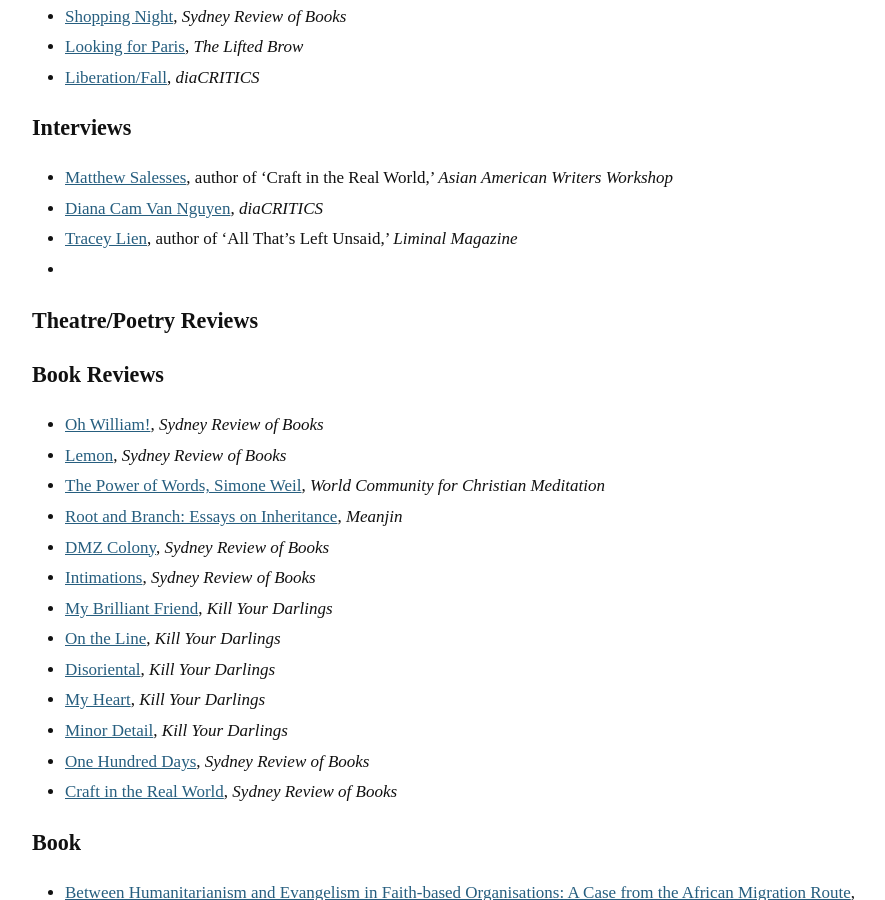
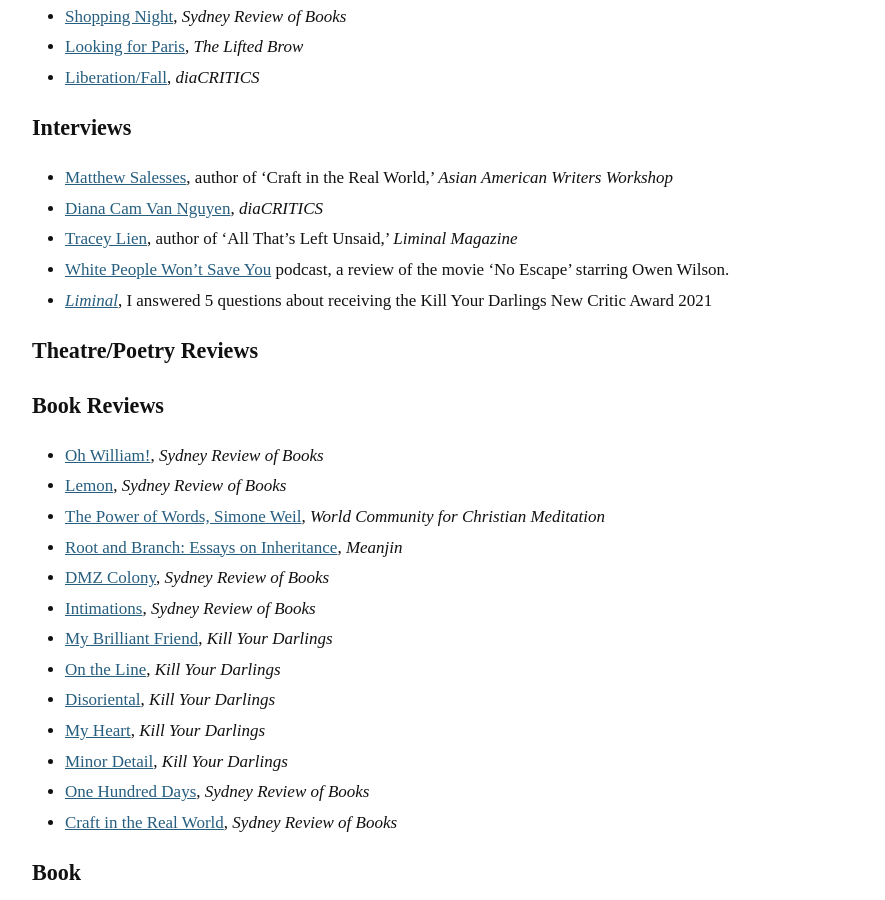
Before and after one commit to mayngo-net/mayngo-net.github.io, a Jekyll site: the page built from writings.markdown, in a window 1280 px wide and 900 px high, scrolled down 662 px. Shown: the whole window, without its empty margins (168-1053 px from the left). Built offline with Jekyll 4.4.1, drawn with Linux system fonts in a browser that asks for light colours; some web fonts are replaced.

Commit message:
Update writings.markdown

```diff
--- a/writings.markdown
+++ b/writings.markdown
@@ -26,7 +26,8 @@ order: 200
 - [Matthew Salesses](https://aawwradio.libsyn.com/matthew-salesses-interviewed-by-may-ngo), author of 'Craft in the Real World,' _Asian American Writers Workshop_
 - [Diana Cam Van Nguyen](https://dvan.org/2022/04/diana-cam-van-nguyen-interview/), _diaCRITICS_
 - [Tracey Lien](https://www.liminalmag.com/interviews/tracey-lien), author of 'All That's Left Unsaid,' _Liminal Magazine_
--
+- [White People Won't Save You](https://podcasts.apple.com/us/podcast/no-escape-feat-may-ngo/id1433604924?i=1000599878657) podcast, a review of the movie 'No Escape' starring Owen Wilson.
+- [_Liminal_](https://www.liminalmag.com/5-questions/may-ngo), I answered 5 questions about receiving the Kill Your Darlings New Critic Award 2021
 
 ## Theatre/Poetry Reviews
 
```
